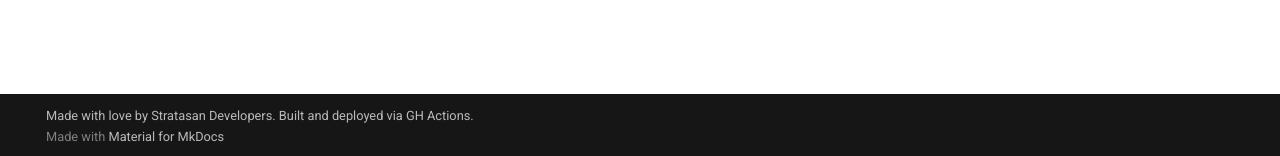
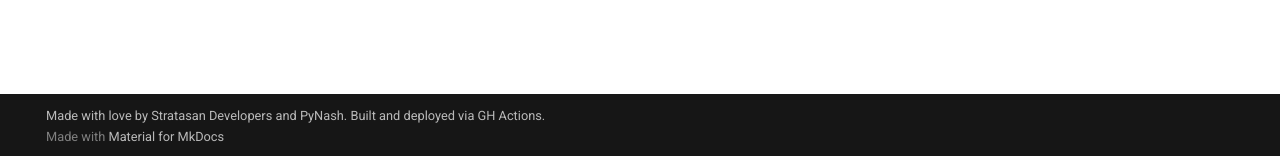
Before and after one commit to stratasan/engineering, an MkDocs documentation site: the page built from docs/index.md, in a window 1280 px wide. Shown: the part 741-897 px from the top of the page. Built offline with MkDocs 1.6.1 and Material for MkDocs 9.7.7, drawn with Linux system fonts in a browser that asks for light colours; old or Windows-style settings are respelled for this version of MkDocs.

Commit message:
Add pynash

```diff
--- a/mkdocs.yml
+++ b/mkdocs.yml
@@ -12,4 +12,4 @@ pages:
     - Providing Support: support.md
     - How We Hire: how-we-hire.md
 theme: material
-copyright: Made with love by Stratasan Developers. Built and deployed via GH Actions.
+copyright: Made with love by Stratasan Developers and PyNash. Built and deployed via GH Actions.
```
